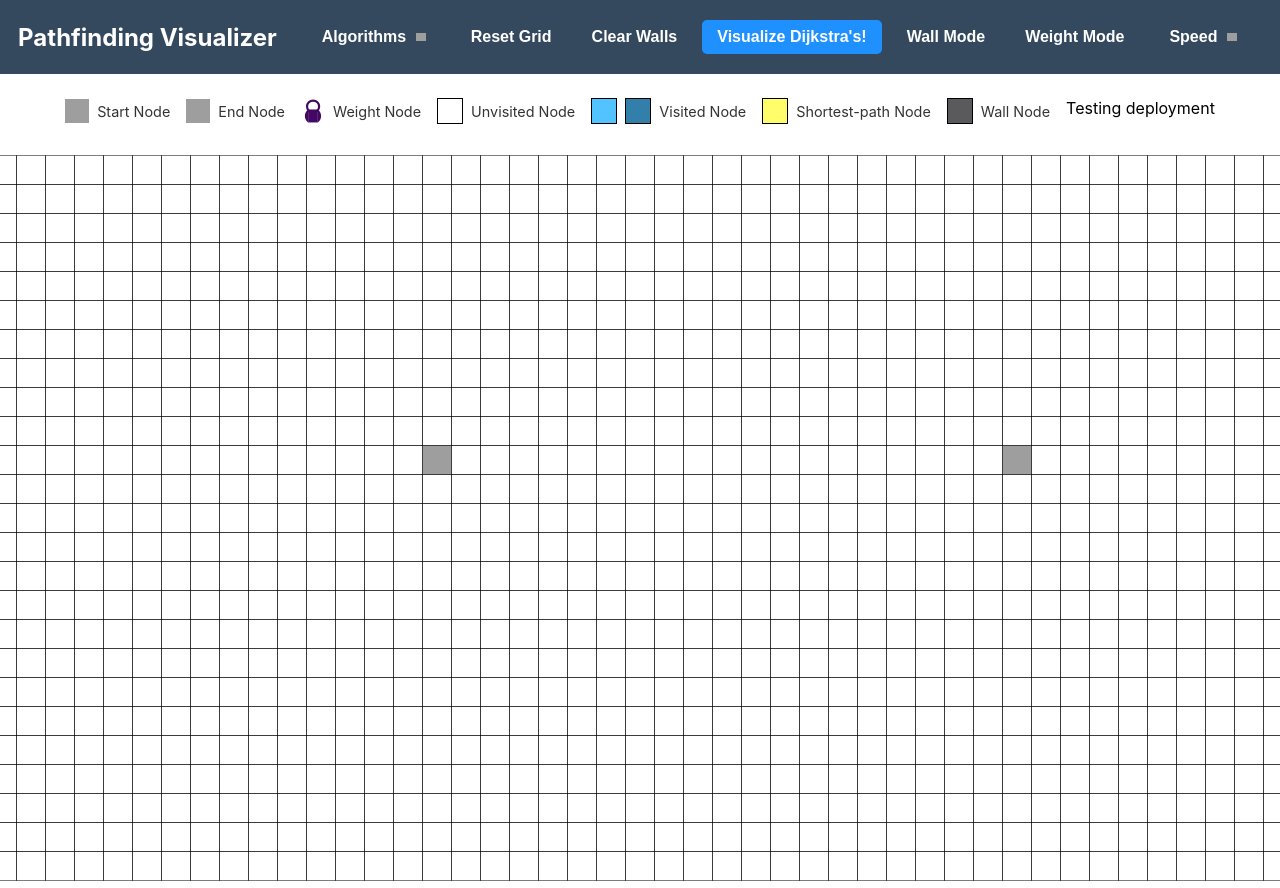
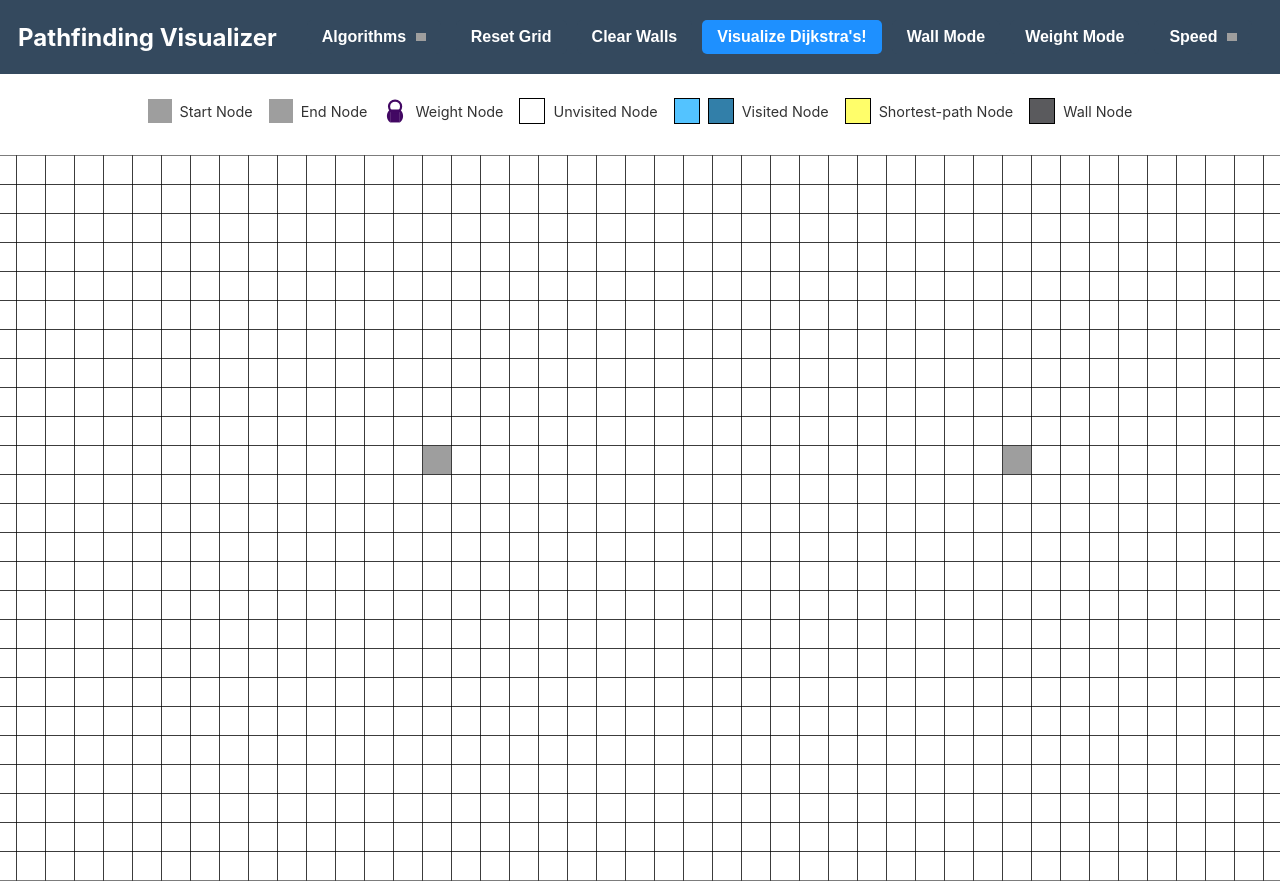
Before and after one commit to ChristopherChau/PathFindingVisualizer, a React (Create React App) app: page / in a window 1280 px wide. Built offline with nearby package versions, Linux system fonts and the light colour scheme; grey boxes are pictures that could not be loaded.

Commit message:
Removed testing deployment change

```diff
--- a/src/PathFindingVisualizer/components/Legend.jsx
+++ b/src/PathFindingVisualizer/components/Legend.jsx
@@ -40,7 +40,6 @@ const Legend = () => {
           <span className="legend-label">{item.label}</span>
         </div>
       ))}
-      <dsa>Testing deployment</dsa>
     </div>
   );
 };
```
